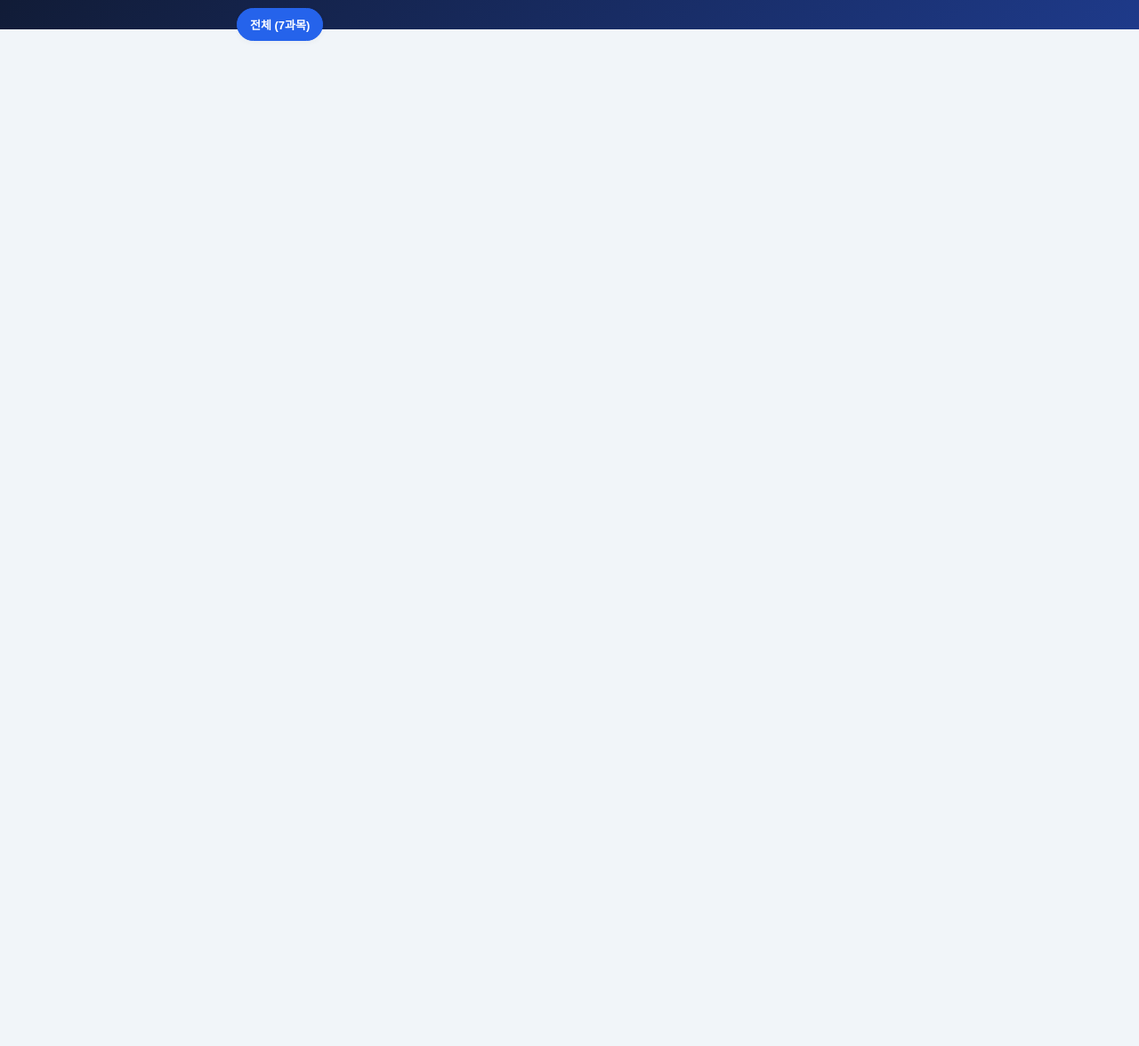
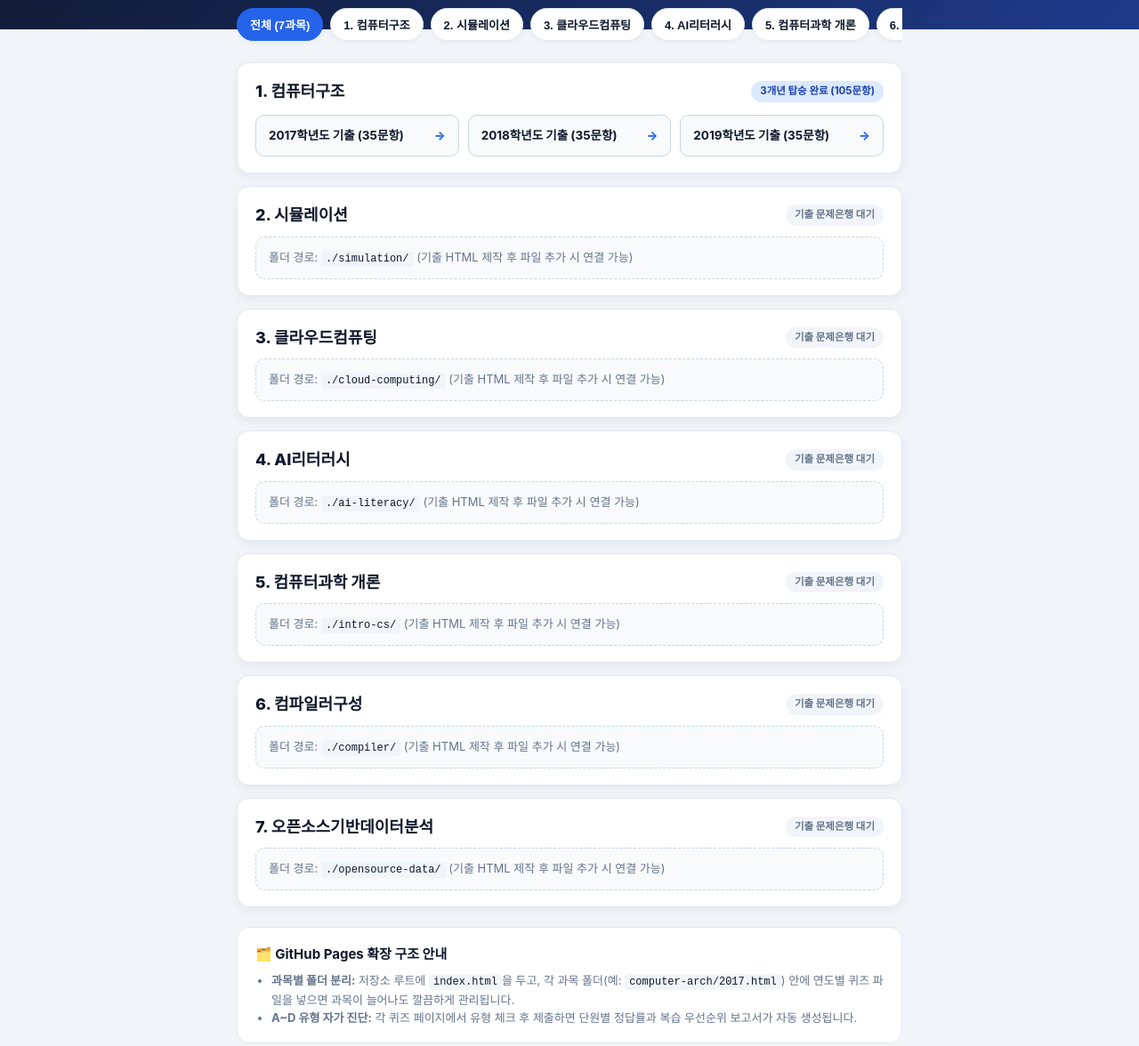
Before and after one commit to aracra/computer_science, a plain HTML site: page index.html in a window 1280 px wide. Shown: the part 200-1376 px from the top of the page at 89% size. Before the commit the page ends 800 px from the top, so only its background shows below. Drawn offline with Linux system fonts and the light colour scheme.

Commit message:
Update index.html

```diff
--- a/index.html
+++ b/index.html
@@ -186,4 +186,119 @@
 <div class="container">
   <div class="tab-bar" id="tab-bar">
     <button class="tab-btn active" onclick="filterSubject('all', this)">전체 (7과목)</button>
-    <button class="tab-btn" onclick
+    <button class="tab-btn" onclick="filterSubject('computer-arch', this)">1. 컴퓨터구조</button>
+    <button class="tab-btn" onclick="filterSubject('simulation', this)">2. 시뮬레이션</button>
+    <button class="tab-btn" onclick="filterSubject('cloud-computing', this)">3. 클라우드컴퓨팅</button>
+    <button class="tab-btn" onclick="filterSubject('ai-literacy', this)">4. AI리터러시</button>
+    <button class="tab-btn" onclick="filterSubject('intro-cs', this)">5. 컴퓨터과학 개론</button>
+    <button class="tab-btn" onclick="filterSubject('compiler', this)">6. 컴파일러구성</button>
+    <button class="tab-btn" onclick="filterSubject('opensource-data', this)">7. 오픈소스기반데이터분석</button>
+  </div>
+
+  <div class="subject-grid" id="subject-grid">
+    <div class="subj-card" data-subj="computer-arch">
+      <div class="subj-header">
+        <h2 class="subj-title">1. 컴퓨터구조</h2>
+        <span class="status-pill status-ready">3개년 탑승 완료 (105문항)</span>
+      </div>
+      <div class="exam-links">
+        <a class="exam-btn" href="./computer-arch/2017.html">
+          <span>2017학년도 기출 (35문항)</span>
+          <span class="arrow">→</span>
+        </a>
+        <a class="exam-btn" href="./computer-arch/2018.html">
+          <span>2018학년도 기출 (35문항)</span>
+          <span class="arrow">→</span>
+        </a>
+        <a class="exam-btn" href="./computer-arch/2019.html">
+          <span>2019학년도 기출 (35문항)</span>
+          <span class="arrow">→</span>
+        </a>
+      </div>
+    </div>
+
+    <div class="subj-card" data-subj="simulation">
+      <div class="subj-header">
+        <h2 class="subj-title">2. 시뮬레이션</h2>
+        <span class="status-pill status-wait">기출 문제은행 대기</span>
+      </div>
+      <div class="placeholder-box">
+        폴더 경로: <code>./simulation/</code> (기출 HTML 제작 후 파일 추가 시 연결 가능)
+      </div>
+    </div>
+
+    <div class="subj-card" data-subj="cloud-computing">
+      <div class="subj-header">
+        <h2 class="subj-title">3. 클라우드컴퓨팅</h2>
+        <span class="status-pill status-wait">기출 문제은행 대기</span>
+      </div>
+      <div class="placeholder-box">
+        폴더 경로: <code>./cloud-computing/</code> (기출 HTML 제작 후 파일 추가 시 연결 가능)
+      </div>
+    </div>
+
+    <div class="subj-card" data-subj="ai-literacy">
+      <div class="subj-header">
+        <h2 class="subj-title">4. AI리터러시</h2>
+        <span class="status-pill status-wait">기출 문제은행 대기</span>
+      </div>
+      <div class="placeholder-box">
+        폴더 경로: <code>./ai-literacy/</code> (기출 HTML 제작 후 파일 추가 시 연결 가능)
+      </div>
+    </div>
+
+    <div class="subj-card" data-subj="intro-cs">
+      <div class="subj-header">
+        <h2 class="subj-title">5. 컴퓨터과학 개론</h2>
+        <span class="status-pill status-wait">기출 문제은행 대기</span>
+      </div>
+      <div class="placeholder-box">
+        폴더 경로: <code>./intro-cs/</code> (기출 HTML 제작 후 파일 추가 시 연결 가능)
+      </div>
+    </div>
+
+    <div class="subj-card" data-subj="compiler">
+      <div class="subj-header">
+        <h2 class="subj-title">6. 컴파일러구성</h2>
+        <span class="status-pill status-wait">기출 문제은행 대기</span>
+      </div>
+      <div class="placeholder-box">
+        폴더 경로: <code>./compiler/</code> (기출 HTML 제작 후 파일 추가 시 연결 가능)
+      </div>
+    </div>
+
+    <div class="subj-card" data-subj="opensource-data">
+      <div class="subj-header">
+        <h2 class="subj-title">7. 오픈소스기반데이터분석</h2>
+        <span class="status-pill status-wait">기출 문제은행 대기</span>
+      </div>
+      <div class="placeholder-box">
+        폴더 경로: <code>./opensource-data/</code> (기출 HTML 제작 후 파일 추가 시 연결 가능)
+      </div>
+    </div>
+  </div>
+
+  <div class="guide-card">
+    <h3>🗂️ GitHub Pages 확장 구조 안내</h3>
+    <ul>
+      <li><b>과목별 폴더 분리:</b> 저장소 루트에 <code>index.html</code>을 두고, 각 과목 폴더(예: <code>computer-arch/2017.html</code>) 안에 연도별 퀴즈 파일을 넣으면 과목이 늘어나도 깔끔하게 관리됩니다.</li>
+      <li><b>A~D 유형 자가 진단:</b> 각 퀴즈 페이지에서 유형 체크 후 제출하면 단원별 정답률과 복습 우선순위 보고서가 자동 생성됩니다.</li>
+    </ul>
+  </div>
+</div>
+
+<script>
+function filterSubject(subjKey, btn) {
+  document.querySelectorAll('.tab-btn').forEach(b => b.classList.remove('active'));
+  btn.classList.add('active');
+  document.querySelectorAll('.subj-card').forEach(card => {
+    if (subjKey === 'all' || card.dataset.subj === subjKey) {
+      card.style.display = 'block';
+    } else {
+      card.style.display = 'none';
+    }
+  });
+}
+</script>
+</body>
+</html>
```
